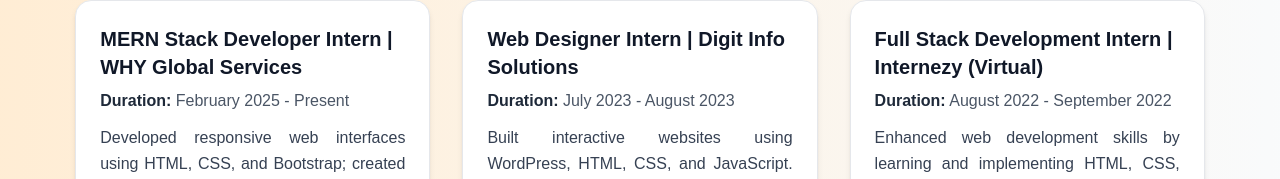
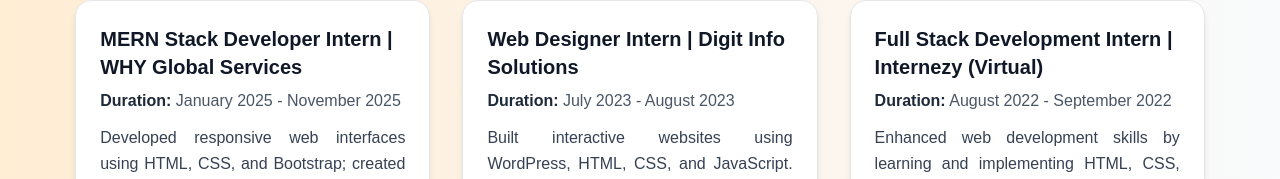
Before and after one commit to sherril203/Portfolio-Nextjs-, a Next.js app in the folder portfolio/: page /Work in a window 1280 px wide. Shown: the part 160-339 px from the top of the page. Built offline with nearby package versions, Linux system fonts and the light colour scheme.

Commit message:
link added

```diff
--- a/portfolio/app/Work/page.jsx
+++ b/portfolio/app/Work/page.jsx
@@ -11,7 +11,7 @@
   const workExperience = [
     {
       title: "MERN Stack Developer Intern | WHY Global Services",
-      duration: "February 2025 - Present",
+      duration: "January 2025 - November 2025",
       description:
         "Developed responsive web interfaces using HTML, CSS, and Bootstrap; created interactive layouts using JavaScript, React.js for framework, TailwindCSS for responsive design, and Figma for UI/UX design. Also worked on backend development with Node.js, Express, and MongoDB during eight months of hands-on training.",
       tech_stack: ["Figma", "HTML", "CSS", "JavaScript", "Bootstrap", "MERN","Tailwindcss"],
```
